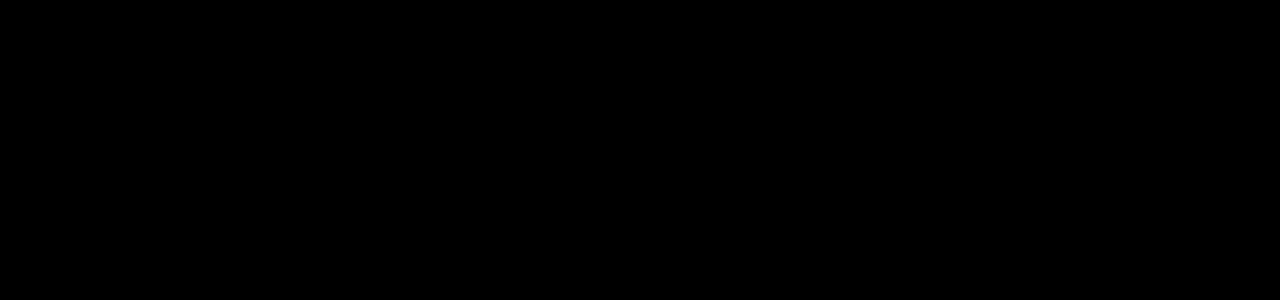
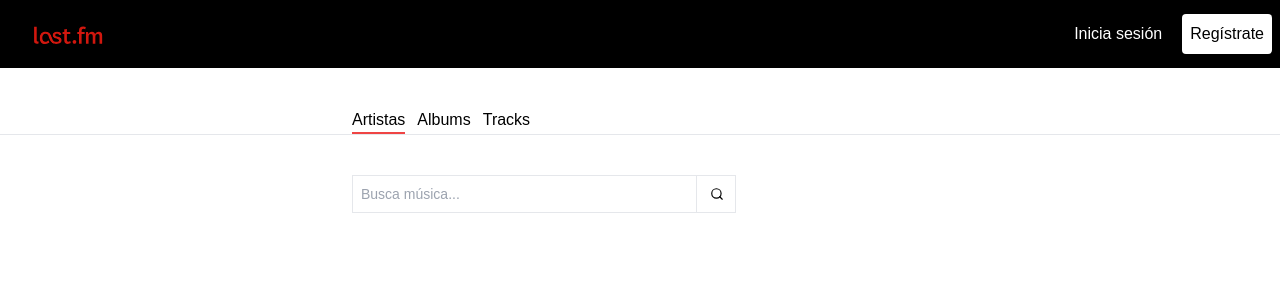
Before and after one commit to bryanlundberg/TIntech-Prueba-Tecnica, a Next.js app: page / in a window 1280 px wide. Shown: the top 300 px of the page. Built offline with nearby package versions, Linux system fonts and the light colour scheme.

Commit message:
style: initial UI sketch

```diff
--- a/app/layout.tsx
+++ b/app/layout.tsx
@@ -1,5 +1,6 @@
 import type { Metadata } from "next";
 import "./globals.css";
+import Navbar from "@/components/navbar/navbar";
 
 export const metadata: Metadata = {
   title: "TIntech Prueba Técnica",
@@ -14,7 +15,10 @@
 }>) {
   return (
     <html lang="en" suppressHydrationWarning>
-      <body className="antialiased">{children}</body>
+      <body className="antialiased min-h-dvh min-w-dvw">
+        <Navbar />
+        {children}
+      </body>
     </html>
   );
 }
--- a/app/page.tsx
+++ b/app/page.tsx
@@ -1,9 +1,32 @@
 "use client";
-
+import { Search } from "lucide-react";
 export default function Page() {
   return (
     <>
-      <div className="bg-black w-screen h-screen"></div>
+      <div className="flex gap-3 mt-10 max-w-xl mx-auto">
+        <div className="border-b-2 border-red-500">Artistas</div>
+        <div>Albums</div>
+        <div>Tracks</div>
+      </div>
+
+      <div className="border-b"></div>
+
+      <div className="max-w-xl mx-auto mt-10">
+        <form className="relative max-w-96">
+          <input
+            type="text"
+            required
+            minLength={1}
+            name="search"
+            autoComplete="off"
+            className="focus:shadow-md border relative w-full focus:outline-none transition duration-300 text-sm p-2"
+            placeholder="Busca música..."
+          />
+          <button className="absolute top-0 right-0 w-10 h-full z-10 flex items-center justify-center border-l">
+            <Search size={14} />
+          </button>
+        </form>
+      </div>
     </>
   );
 }
--- /dev/null
+++ b/components/navbar/navbar.tsx
@@ -0,0 +1,23 @@
+import Image from "next/image";
+
+export default function Navbar() {
+  return (
+    <>
+      <div className="bg-black flex h-[68px] px-2 items-center justify-between">
+        <Image
+          src={"/logo.svg"}
+          alt="logo last.fm"
+          width={100}
+          height={100}
+          className="w-[120px] h-[28px] object-scale-down"
+        />
+        <div className="text-white flex gap-5">
+          <button className="hover:opacity-90">Inicia sesión</button>
+          <button className="bg-white text-black p-2 rounded-sm hover:opacity-90">
+            Regístrate
+          </button>
+        </div>
+      </div>
+    </>
+  );
+}
```
Also changed, not shown: public/logo.svg (added).
